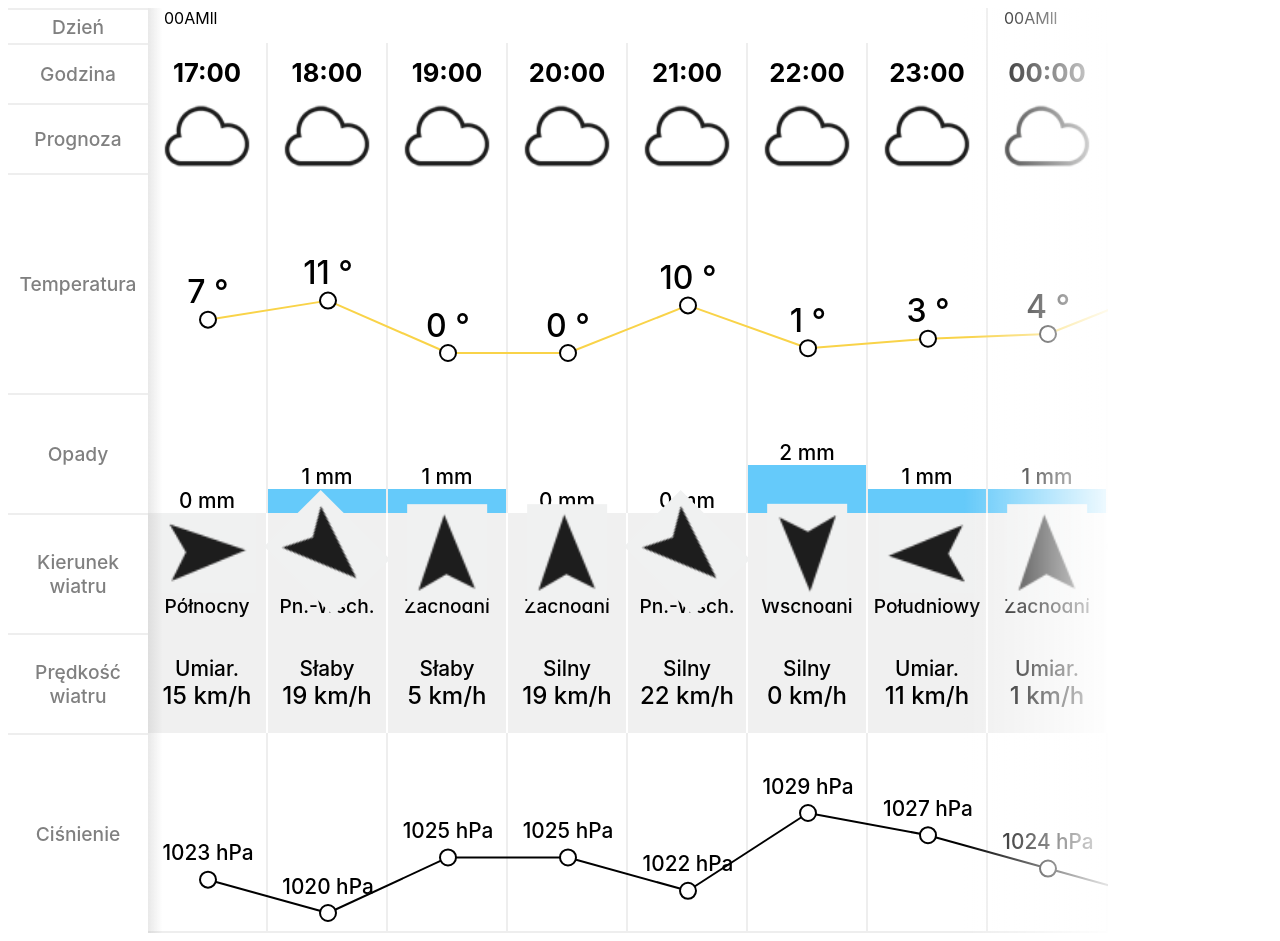
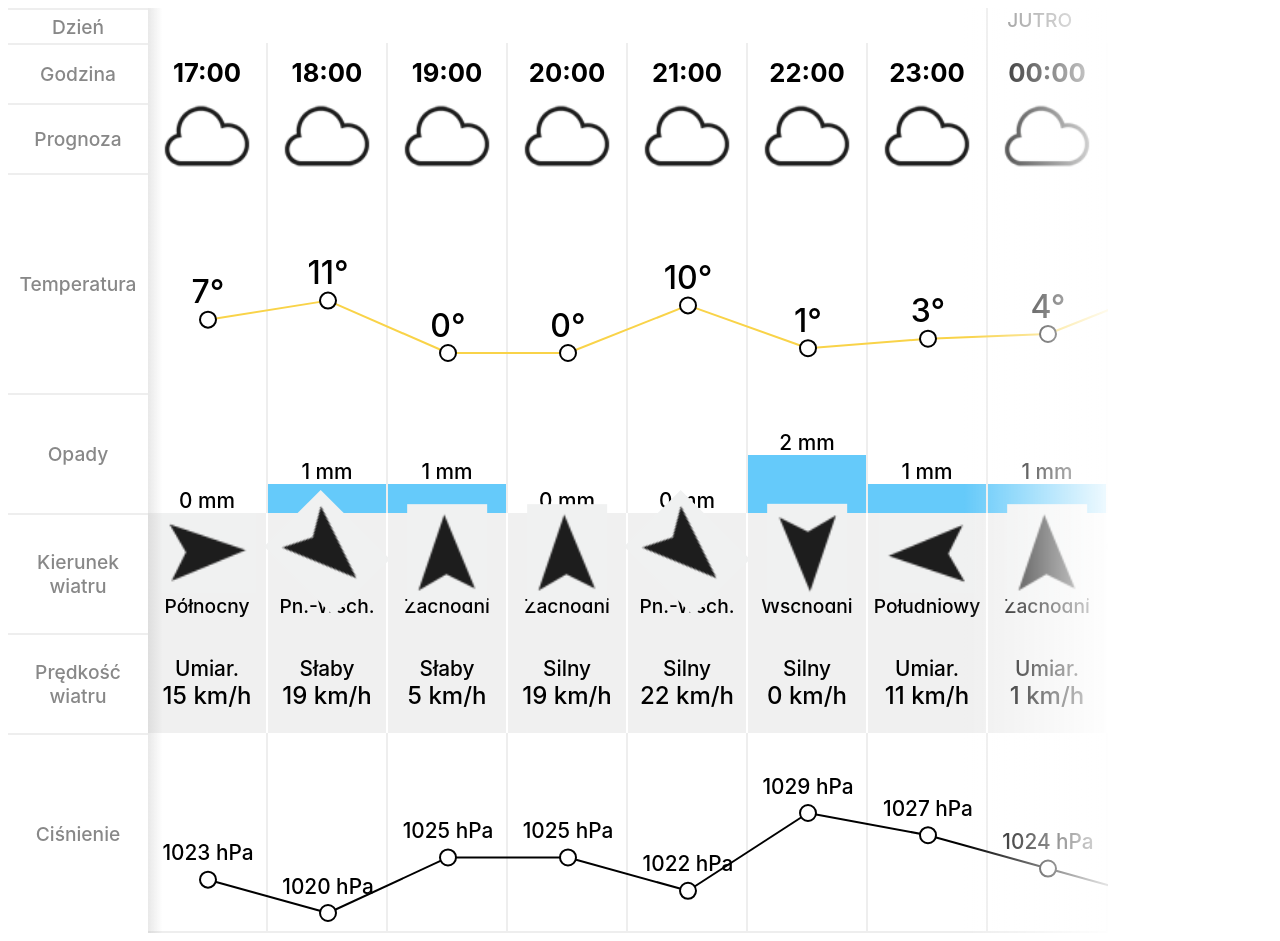
Before and after one commit to Twazny/weather-forecast-widget, an Angular app: page / in a window 1280 px wide. Built offline with nearby package versions, Linux system fonts and the light colour scheme.

Commit message:
minor changes

```diff
--- a/src/app/weather-forecast/line-chart/line-chart.component.html
+++ b/src/app/weather-forecast/line-chart/line-chart.component.html
@@ -19,7 +19,7 @@
             dominant-baseline="middle"
             text-anchor="middle"
         >
-            {{value}} {{unit}}
+            {{value}}{{unit}}
         </text>
     </g>
 </svg>
--- a/src/app/weather-forecast/weather-forecast.component.html
+++ b/src/app/weather-forecast/weather-forecast.component.html
@@ -38,9 +38,10 @@
             (scroll)="onScroll($event)"
         >
             <div class="chart-content">
-                <div *ngFor="let dayData of forecastData" class="day-container">
+                <div *ngFor="let dayData of forecastData; index as i" class="day-container">
                     <div class="day-cell">
-                        {{dayData.timestamp | date: 'small'}}
+                        <span *ngIf="i===1">JUTRO</span>
+                        <span *ngIf="i>1">{{dayData.timestamp.toLocaleDateString()}}</span>
                     </div>
                     <div class="column" *ngFor="let hourData of dayData.data">
                         <div class="hour-cell">
@@ -53,7 +54,7 @@
                         <div class="rainfall-cell">
                             <div
                                 class="rainfall-chart"
-                                [ngStyle]="{'height': hourData.rainfall * 100/5 + '%'}"
+                                [ngStyle]="{'height': hourData.rainfall * 120/5 + '%'}"
                             >
                                 <span>{{ hourData.rainfall }} mm</span>
                             </div>
@@ -86,7 +87,7 @@
                 <app-line-chart
                     [values]="pressValues"
                     [color]="'black'"
-                    [unit]="'hPa'"
+                    [unit]="' hPa'"
                     [columnWidth]="columnWidth"
                     [top]="'725px'"
                     [fontSize]="'1.3em'"
--- a/src/app/weather-forecast/weather-forecast.component.scss
+++ b/src/app/weather-forecast/weather-forecast.component.scss
@@ -2,6 +2,7 @@
   user-select: none;
   --border-color: rgb(238, 238, 238);
   --wind-background-color: #f0f0f0;
+  --gray-color: rgb(136,136,136);
 }
 
 .main-container {
@@ -9,7 +10,7 @@
 }
 
 .legend {
-  color: gray;
+  color: var(--gray-color);
   font-size: 1.2em;
   font-weight: 500;
   width: 140px;
@@ -82,11 +83,19 @@
   overflow-x: scroll;
   position: relative;
   transition: background-color 1s;
+
   // scroll-snap-type: mandatory;
-  // scroll-behavior: ;
+  // scroll-behavior: smooth;
   -webkit-overflow-scrolling: touch;
+
+  // firefox definition
+  scrollbar-color:  rgba(100,100,100,0.5)  rgba(100,100,100,0.2);
+  scrollbar-width: thin;
+
+  // chrome, safari definition
   &::-webkit-scrollbar {
     height: 5px;
+    transition: background-color 1s;
   }
   &::-webkit-scrollbar-track {
     transition: background-color 1s;
@@ -96,13 +105,27 @@
     transition: background-color 1s;
     background-color: rgba(100,100,100,0.5);
   }
-  &.hidden::-webkit-scrollbar-track {
-    transition: background-color 1s;
-    background-color: rgba(100,100,100,0);
-  }
-  &.hidden::-webkit-scrollbar-thumb {
-    transition: background-color 1s;
-    background-color: rgba(100,100,100,0);
+
+  &.hidden {
+    // firefox definition
+    scrollbar-color:  rgba(100,100,100,0)  rgba(100,100,100,0);
+    scrollbar-width: thin;
+
+    // chrome, safari definition
+    &::-webkit-scrollbar {
+      height: 5px;
+      transition: background-color 1s;
+    }
+    &::-webkit-scrollbar-track {
+      position: absolute;
+      bottom: 0;
+      transition: background-color 1s;
+      background-color: rgba(100,100,100,0);
+    }
+    &::-webkit-scrollbar-thumb {
+      transition: background-color 1s;
+      background-color: rgba(100,100,100,0);
+    }
   }
 }
 
@@ -129,6 +152,9 @@
 }
 
 .day-cell {
+  color: var(--gray-color);
+  font-size: 1.2em;
+  font-weight: 500;
   height: 35px;
   margin-left: 1em;
   border-right: 2px solid var(--border-color);
--- a/src/app/weather-forecast/weather-forecast.component.ts
+++ b/src/app/weather-forecast/weather-forecast.component.ts
@@ -83,9 +83,11 @@ export class WeatherForecastComponent implements OnInit {
   }
 
   private scrollToNearest(pageX: number): void {
-    const mod = this.scroll.scrollLeft%this.columnWidth
-    const scrollBy = mod > 0.5*this.columnWidth ? this.columnWidth - mod : -mod
-    this.scroll.scrollBy({left: scrollBy, behavior: 'smooth'})
+    const rem = this.scroll.scrollLeft%this.columnWidth
+    if (rem > 0) {
+      const scrollBy = rem > 0.5*this.columnWidth ? this.columnWidth - rem : -rem
+      this.scroll.scrollBy({left: scrollBy, behavior: 'smooth'})
+    }
   }
 
   private get scroll(): HTMLDivElement {
```
